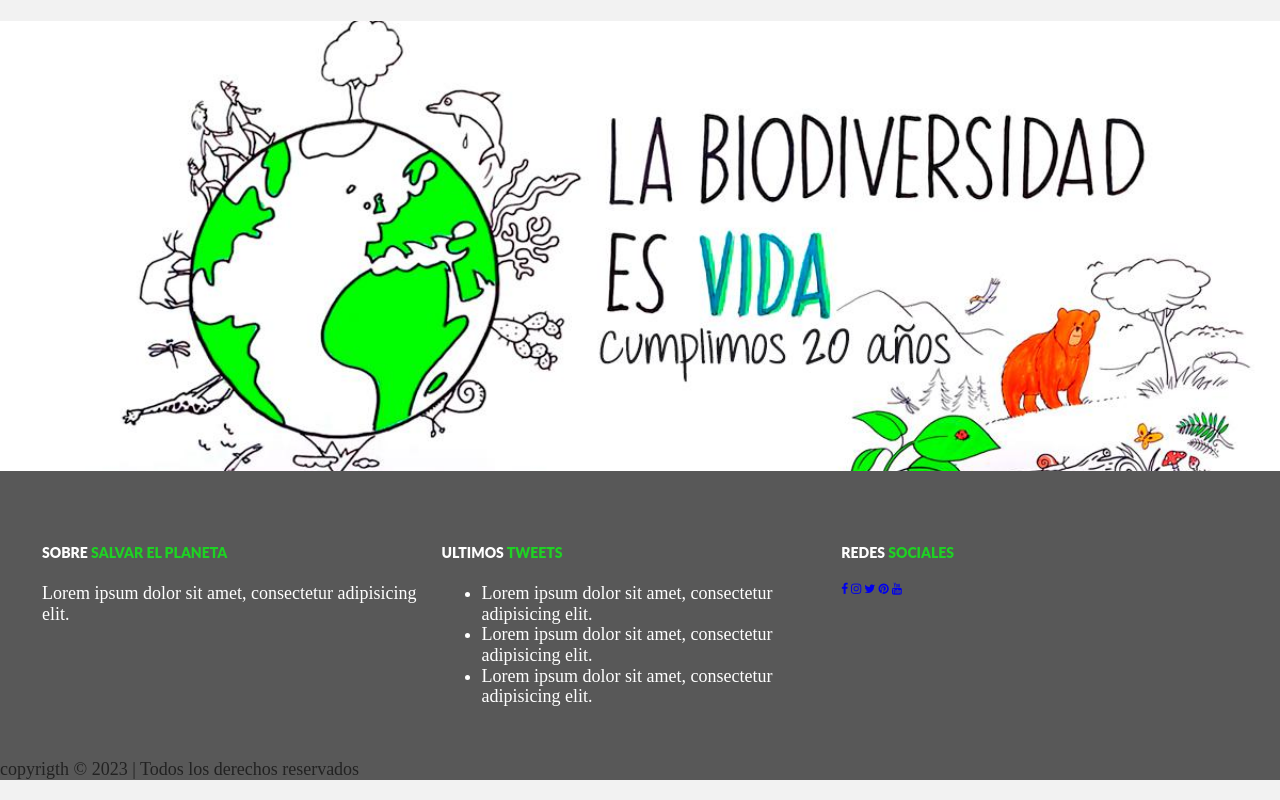
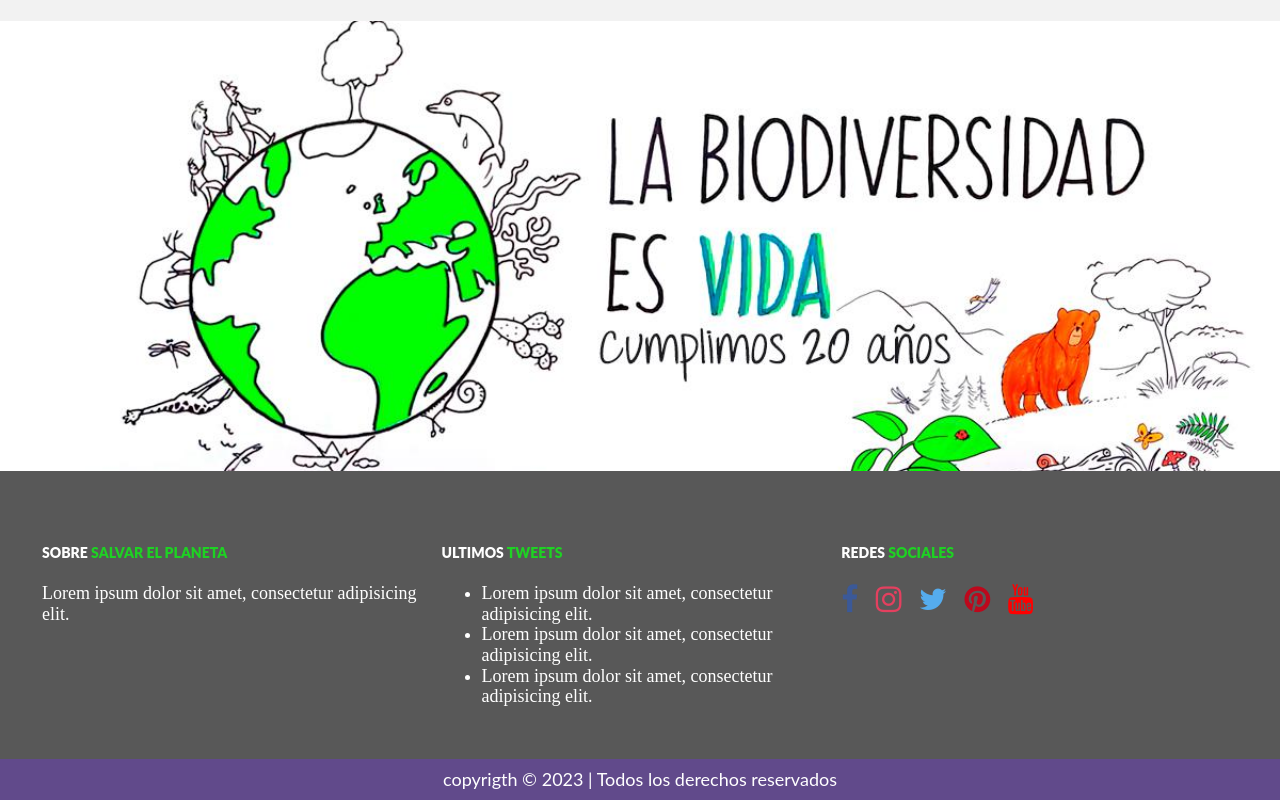
Before and after one commit to nmbf02/Pagina-Web---Salvando-el-planeta, a website built with Parcel: page index.html in a window 1280 px wide. Shown: the part 2400-3200 px from the top of the page. Built offline with nearby package versions, Linux system fonts and the light colour scheme; a web font is replaced by a local one.

Commit message:
Últimos cambios
Aplicación de CSS para redes sociales

```diff
--- a/css/main.css
+++ b/css/main.css
@@ -510,12 +510,12 @@ footer .ultimos-tweets {
 
 /* CSS - Redes sociales*/
 
-footer nav .redes-sociales {
+footer nav.redes-sociales {
   text-align: center;
   float: left;
 }
 
-p.copyright {
+p.copyrigth {
   background-color: #614a8b;
   color: white;
   font-family: 'Lato', sans-serif;
@@ -525,15 +525,50 @@ p.copyright {
   text-align: center;
 }
 
-nav .redes-sociales {
+nav.redes-sociales {
   text-align: center;
 }
 
-nav .redes-sociales {
+nav.redes-sociales {
   color: white;
   font-size: 2.5em;
   margin-right: 20px;
 }
+
+/* Color para Facebook */
+.fa-facebook {
+  color: #3b5998;
+}
+
+/* Color para Instagram */
+.fa-instagram {
+  color: #e4405f;
+}
+
+/* Color para Twitter */
+.fa-twitter {
+  color: #55acee;
+}
+
+/* Color para Pinterest */
+.fa-pinterest {
+  color: #bd081c;
+}
+
+/* Color para YouTube */
+.fa-youtube {
+  color: #ff0000;
+}
+
+.redes-sociales a {
+  margin-right: 10px;
+}
+
+.redes-sociales a:last-child{
+  margin-right: 0;
+}
+
+
 /* ==========================================================================
    Helper classes
    ========================================================================== */
--- a/index.html
+++ b/index.html
@@ -13,6 +13,7 @@
 
     <link rel="manifest" href="site.webmanifest" />
     <link rel="apple-touch-icon" href="icon.png" />
+    <link rel="shortcut icon" href="img/favicon-32x32.ico" type="image/x-icon">
     <link rel="preconnect" href="https://fonts.googleapis.com" />
     <link rel="preconnect" href="https://fonts.gstatic.com" crossorigin />
     <link
```
Also changed, not shown: img/Icono de mundo.png (added), img/Icono planta.png (added), img/favicon-32x32.ico (added).
